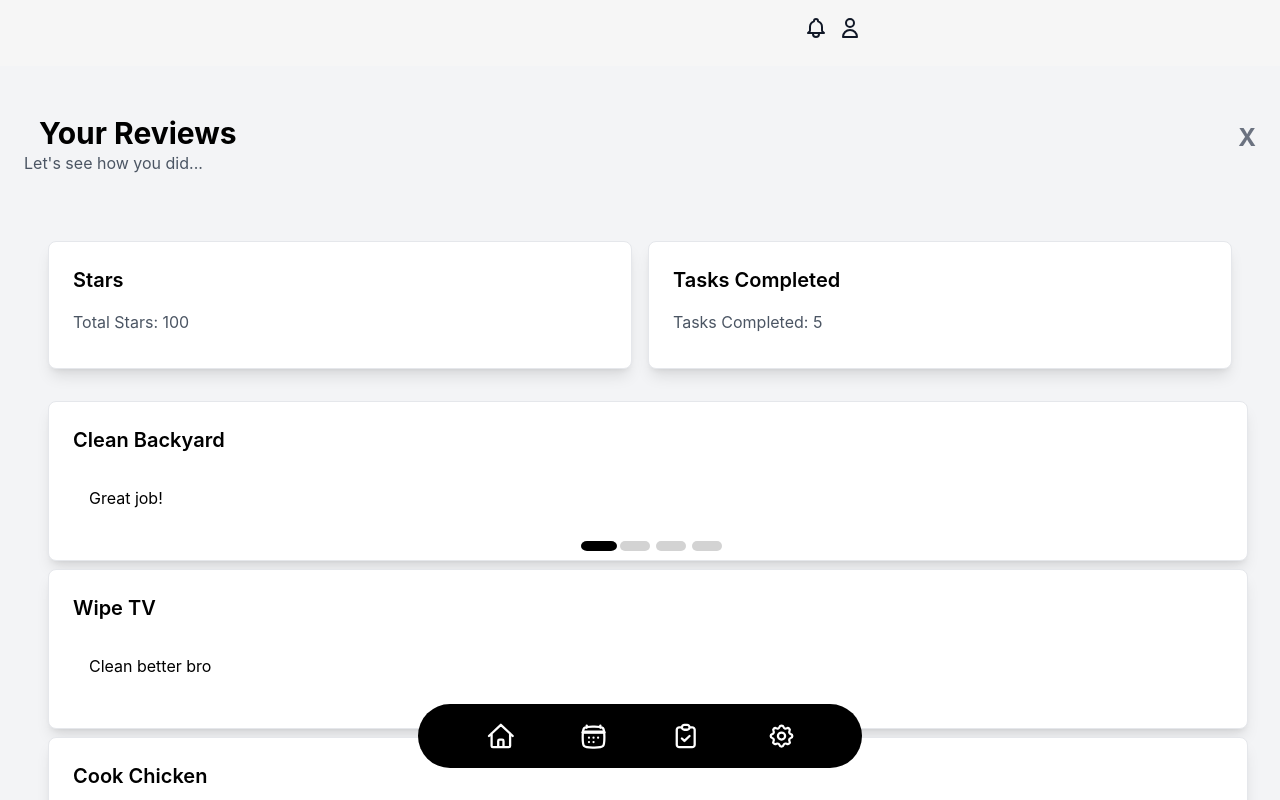
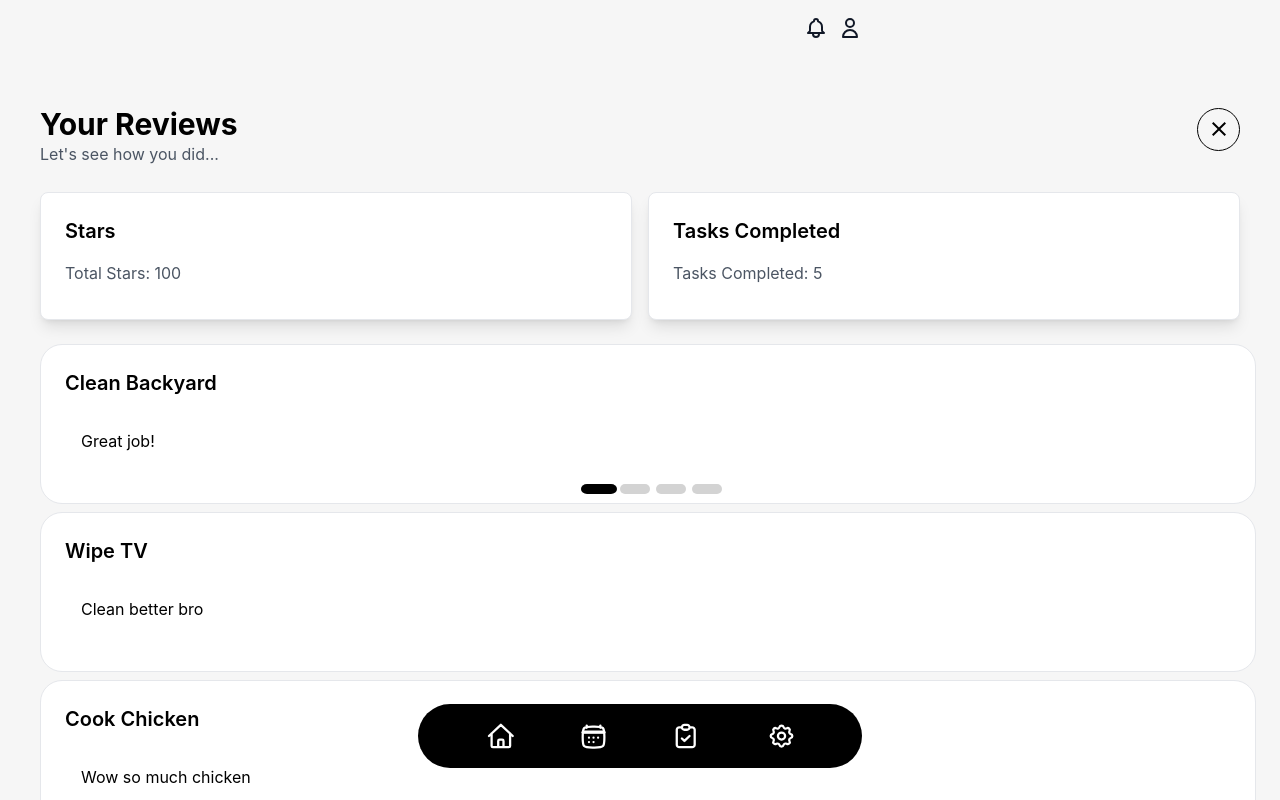
Before and after one commit to QuanNguyenDong/roomie, a React (Create React App) app in the folder frontend/: page /reviews in a window 1280 px wide. Shown: the top 800 px of the page. Built offline with nearby package versions, Linux system fonts and the light colour scheme.

Commit message:
Added react-slick library and close svg

```diff
--- a/frontend/package.json
+++ b/frontend/package.json
@@ -14,6 +14,7 @@
     "react-dom": "^18.3.1",
     "react-router-dom": "^6.26.1",
     "react-scripts": "5.0.1",
+    "react-slick": "^0.30.2",
     "resolve-url-loader": "^5.0.0",
     "s": "^1.0.0",
     "sass": "^1.78.0",
--- a/frontend/src/components/Review/Tile.js
+++ b/frontend/src/components/Review/Tile.js
@@ -14,7 +14,7 @@ const sliderSettings = {
   const Tile = ({ type, title, reviews, stars, tasksCompleted }) => {
     if (type === 'task') {
       return (
-        <div className="bg-white border rounded-lg shadow-lg p-6 m-2 w-full">
+        <div className="bg-white border rounded-reviews p-6 m-2 w-full">
           <h3 className="text-xl font-semibold">{title}</h3>
           {reviews.length > 0 ? (
             // Render the Slider for task tiles
--- a/frontend/src/pages/Reviews.js
+++ b/frontend/src/pages/Reviews.js
@@ -1,5 +1,6 @@
 import React, { useEffect, useState } from "react";
 import "../styling/Review.css";
+import CloseIcon from '../svgs/Review/CloseIcon.js';
 import Tile from '../components/Review/Tile';
 import { useNavigate } from 'react-router-dom';
 
@@ -56,24 +57,24 @@ const Reviews = () => {
 
   return (
     <>
-    <div className="p-6 bg-gray-100 min-h-screen">
-        <div className="flex justify-between items-center mb-8">
+    <div className="p-8 min-h-screen">
+      <div className="flex justify-between items-center m-2">
         <div>
-          <h1 className="text-3xl font-bold">Your Reviews</h1>
+          <h3 className="text-3xl font-bold">Your Reviews</h3>
           <p className="text-gray-600">Let's see how you did...</p>
         </div>
-        {/* Close Button */}
+
         <button
           onClick={handleClose}
-          className="text-2xl font-bold text-gray-500 hover:text-red-600"
+          className="pb-6"
         >
-          X
+        <CloseIcon />
         </button>
       </div>
 
-        <div className="flex flex-wrap p-4">
-        {/* Render the stars and tasksCompleted tiles */}
-        <div className="flex w-full mb-4">
+      <div className="flex flex-wrap w-full">
+        {/* The stars and tasksCompleted tiles */}
+        <div className="flex w-full mb-2">
           <Tile
             type="stars"
             title="Total Stars"
@@ -86,7 +87,7 @@ const Reviews = () => {
             />
         </div>
 
-        {/* Render the task tiles */}
+        {/*task tiles */}
         <div className="w-full">
           {reviewData.map((tile, index) => (
             <Tile
--- /dev/null
+++ b/frontend/src/svgs/Review/CloseIcon.js
@@ -0,0 +1,12 @@
+import React from "react";
+
+const Icon = (props) => {
+    return (
+        <svg width="43" height="43" viewBox="0 0 43 43" fill="none" xmlns="http://www.w3.org/2000/svg">
+        <circle cx="21.5" cy="21.5" r="21" stroke="black"/>
+        <path d="M16.4 28L15 26.6L20.6 21L15 15.4L16.4 14L22 19.6L27.6 14L29 15.4L23.4 21L29 26.6L27.6 28L22 22.4L16.4 28Z" fill="black"/>
+        </svg>
+    );
+}
+
+export default Icon;
--- a/frontend/tailwind.config.js
+++ b/frontend/tailwind.config.js
@@ -20,6 +20,9 @@ module.exports = {
         darkGrey: '#7D8D9C',
         tileBlue: '#A2BACC',
       },
+      borderRadius : {
+        'reviews': '22px',
+      }
     },
   },
   plugins: [],
```
Also changed, not shown: 2 other files (tests, documents, lock files or other folders). Lines whose indentation alone changed are shown as unchanged.
